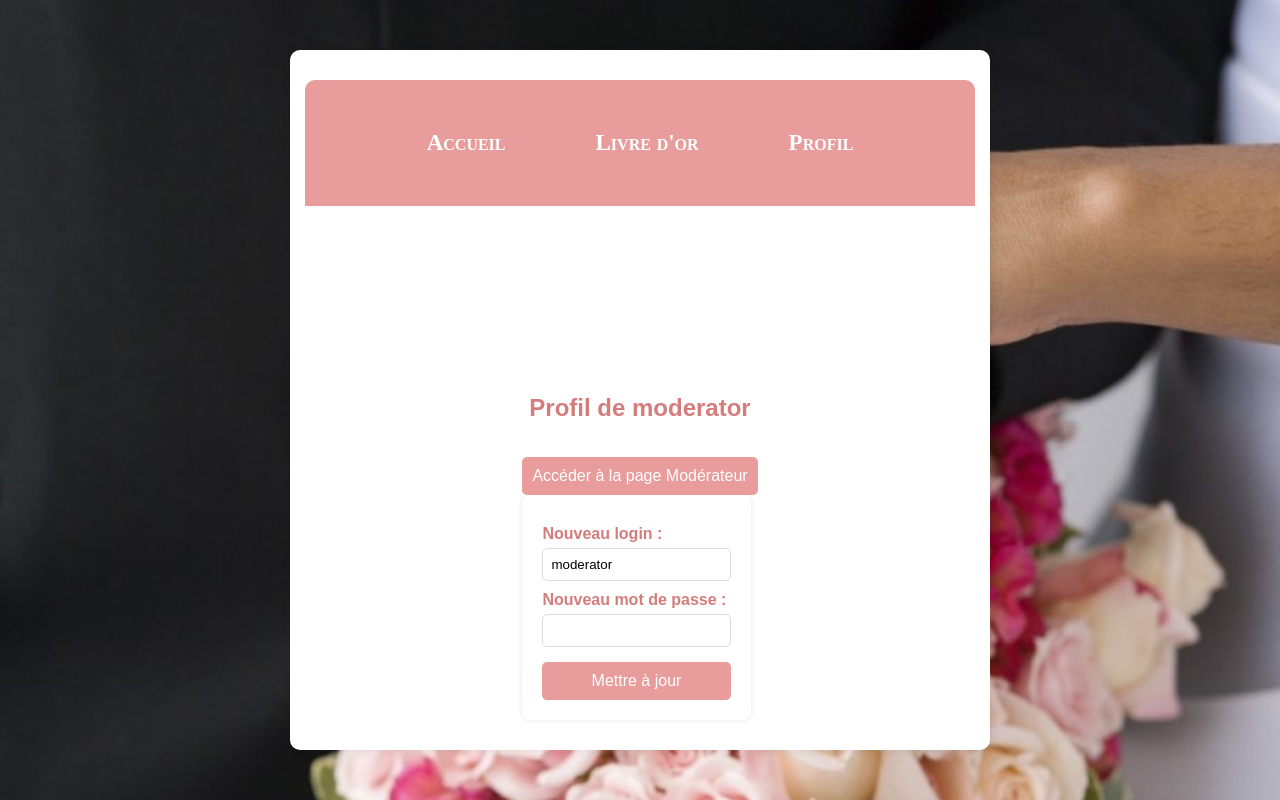
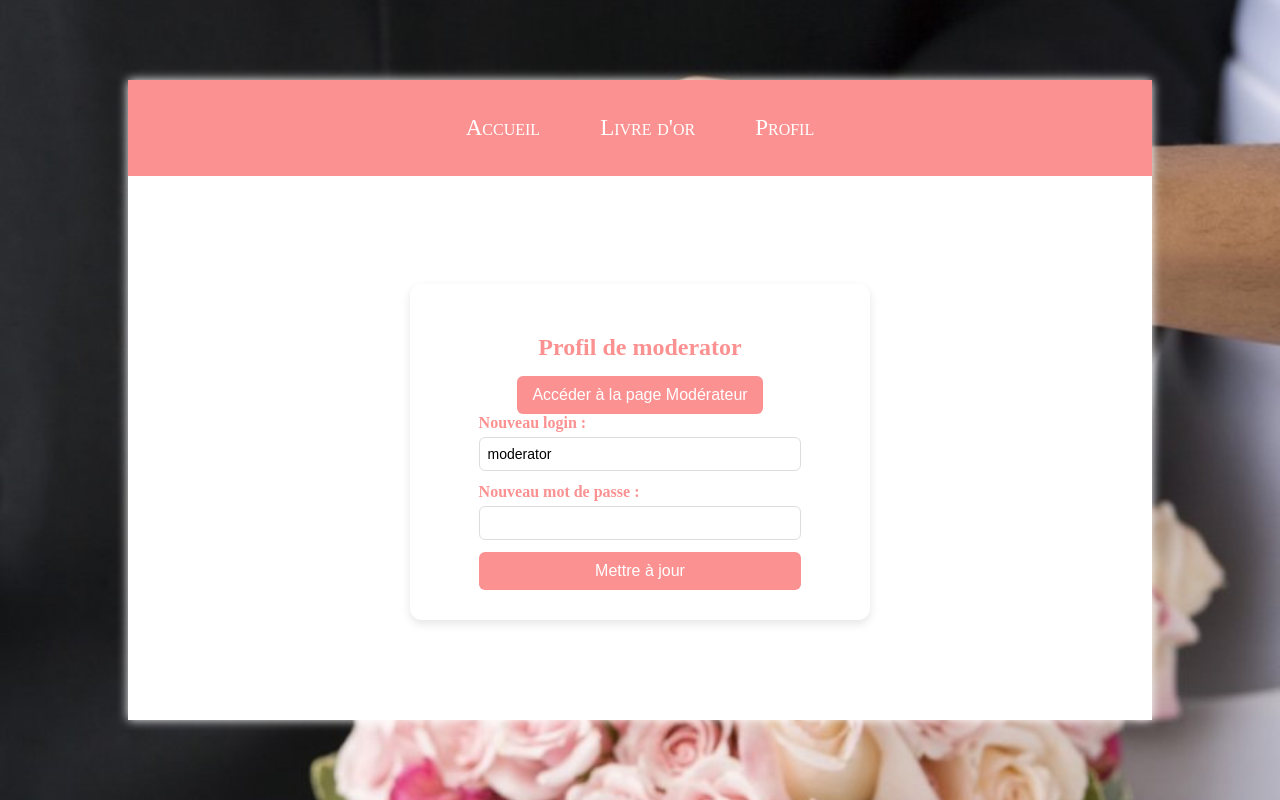
Before and after one commit to scott-allo/livre-or, a PHP site: page /pages/profil.php in a window 1280 px wide. Run offline with PHP 8.4, Linux system fonts and the light colour scheme; the visitor is signed in with stand-in values (Sample User, id 1); data comes from the database, SQL or seed files in the repository; some web fonts are replaced.

Commit message:
Avant dernier commit pour les derniers reglage du profil

```diff
--- a/css/livre-or.css
+++ b/css/livre-or.css
@@ -21,7 +21,7 @@
 
   form label {
     font-weight: bold;
-    color: #555;
+    color: #d57c7c;
   }
 
   form textarea,
@@ -48,7 +48,7 @@
   }
 
   form button:hover {
-    background-color: #555;
+    background-color: #d57c7c;
   }
 
   /* Table des commentaires */
@@ -81,7 +81,7 @@
 
   table td {
     font-size: 16px;
-    color: #555;
+    color: #d57c7c;
   }
 
   /* Message d'absence de commentaires */
--- a/css/login.css
+++ b/css/login.css
@@ -6,7 +6,7 @@
   flex-direction: column;
   align-items: center;
   justify-content: center;
-  background-color: #f7f7f7;
+  background-color: #ffffff;
   font-family: "mrs-eaves", serif;
   font-weight: 400;
   font-style: normal;
@@ -39,7 +39,7 @@ input[type="password"] {
 button[type="submit"] {
   width: 100%;
   padding: 12px;
-  background-color: #4caf50;
+  background-color: #fc9191;
   color: white;
   font-size: 16px;
   border: none;
@@ -50,7 +50,7 @@ button[type="submit"] {
 }
 
 button[type="submit"]:hover {
-  background-color: #45a049;
+  background-color: #fc9191;
 }
 
 /* MODAL STYLES */
--- a/css/profil.css
+++ b/css/profil.css
@@ -1,95 +1,73 @@
-/* profil.css */
-body {
-  font-family: Arial, sans-serif;
-  background-color: #f8f8f8;
-  margin: 0;
-  padding: 0;
-  display: flex;
-  justify-content: center;
-  align-items: center;
-  height: 100vh;
-}
+@import url("https://use.typekit.net/rkq5tdm.css");
 
-.content-wrapper {
-  width: 50%;
-  background: white;
-  padding: 30px;
-  border-radius: 10px;
-  box-shadow: 0 0 10px rgba(0, 0, 0, 0.1);
-  text-align: center;
-}
-
-header {
-  background-color: #e89c9c;
-  padding: 15px;
-  text-align: center;
-  border-radius: 10px 10px 0 0;
-}
-
-header a {
-  color: white;
-  text-decoration: none;
-  margin: 0 15px;
-  font-weight: bold;
-}
-
-h1 {
-  color: #d57c7c;
-  margin-bottom: 20px;
-}
-
-.formform {
+.profil {
   display: flex;
   flex-direction: column;
   align-items: center;
+  justify-content: center;
+  width: 40%; /* Réduit la largeur */
+  max-width: 400px; /* Taille plus petite */
+  margin: 50px auto; /* Ajustement du centrage */
+  padding: 30px; /* Moins d'espace */
+  background: #ffffff;
+  border-radius: 12px;
+  box-shadow: 0 4px 10px rgba(0, 0, 0, 0.1);
+  text-align: center;
+  margin-bottom: 100px;
+
 }
 
-form {
-  width: 80%;
-  display: flex;
-  flex-direction: column;
-  background: #fff;
-  padding: 20px;
-  border-radius: 8px;
-  box-shadow: 0 0 5px rgba(0, 0, 0, 0.1);
+/* Style du titre */
+.profil h1 {
+  font-size: 24px; /* Légèrement réduit */
+  font-weight: bold;
+  color: #fc9191;;
+  margin-bottom: 15px;
 }
 
-label {
+/* Style des labels */
+.profil label {
+  font-size: 16px; /* Réduction de la taille */
   font-weight: bold;
-  margin-top: 10px;
-  color: #d57c7c;
+  color: #fc9191;;
+  display: block;
   text-align: left;
+  width: 100%;
+  margin-bottom: 5px;
+}
+
+/* Champs de saisie */
+.profil input {
+  font-size: 14px; /* Un peu plus petit */
+  padding: 8px;
+  width: 100%;
+  border: 1px solid #ddd;
+  border-radius: 6px;
+  box-sizing: border-box;
+  margin-bottom: 12px;
+}
+
+/* Style du bouton */
+.profil button {
+  font-size: 16px; /* Taille réduite */
+  padding: 10px 15px;
+  background-color: #fc9191;;
+  color: white;
+  border: none;
+  border-radius: 6px;
+  cursor: pointer;
+  transition: all 0.3s ease-in-out;
   width: 100%;
 }
 
-input {
-  width: 100%;
-  padding: 8px;
-  margin-top: 5px;
-  border: 1px solid #ddd;
-  border-radius: 5px;
-  box-sizing: border-box;
+.profil button:hover {
+  background-color: #d57c7c;
+  transform: scale(1.03);
 }
 
-button {
-  margin-top: 15px;
-  background-color: #e89c9c;
-  color: white;
-  border: none;
-  padding: 10px;
-  font-size: 16px;
-  border-radius: 5px;
-  cursor: pointer;
-  transition: 0.3s;
-}
-
-button:hover {
-  background-color: #d57c7c;
-  transform: scale(1.05);
-}
-
-p {
-  text-align: center;
+/* Message de confirmation ou d'erreur */
+.profil p {
   color: green;
   font-weight: bold;
+  margin-top: 10px;
 }
--- a/models/Database.php
+++ b/models/Database.php
@@ -11,7 +11,7 @@ class Database {
             $this->conn = new PDO(
                 "mysql:host=localhost;dbname=livreor",
                 "root",
-                "root",
+                "",
                 [
                     PDO::ATTR_ERRMODE => PDO::ERRMODE_EXCEPTION,
                     PDO::ATTR_DEFAULT_FETCH_MODE => PDO::FETCH_ASSOC,
```
